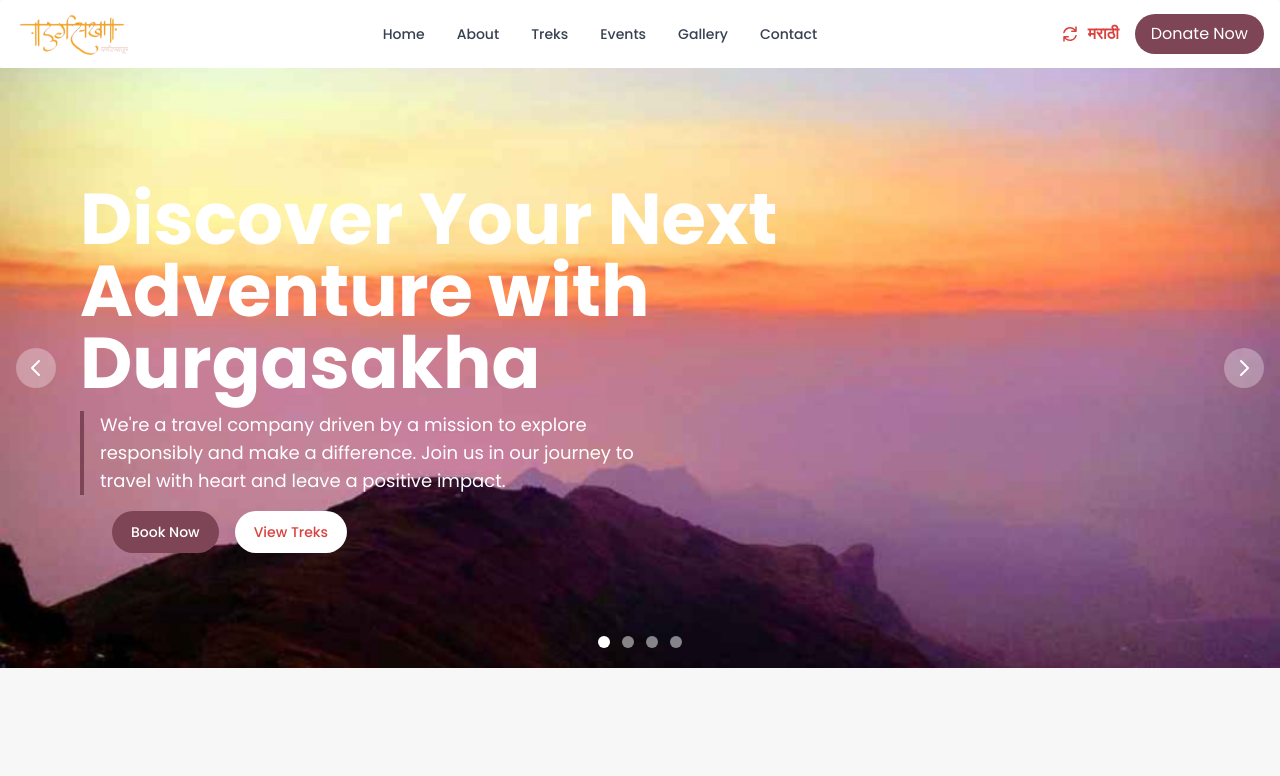
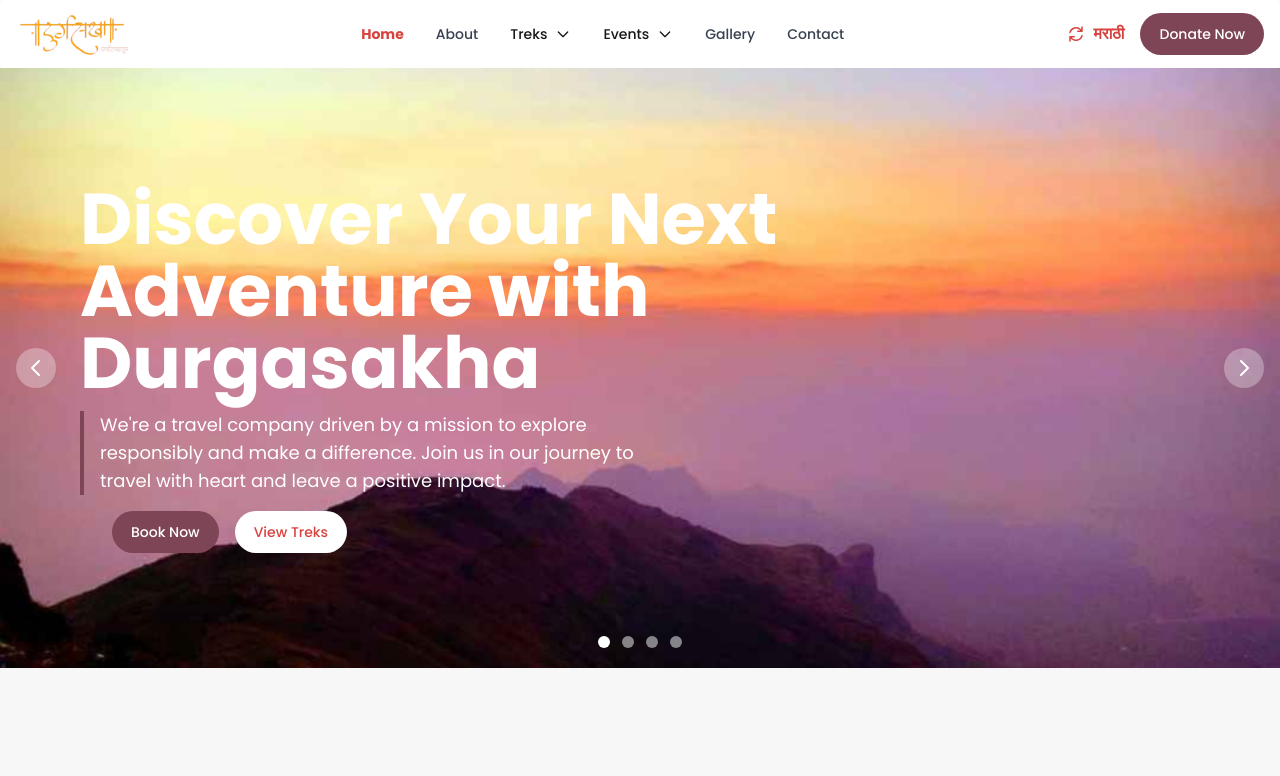
Before and after one commit to RishabhSinha02/durgasakha-frontend, a Next.js app: page / in a window 1280 px wide. Shown: the top 776 px of the page. Built offline with nearby package versions, Linux system fonts and the light colour scheme.

Commit message:
Navbar fixed

```diff
--- a/src/app/components/navbar/CustomNavbar.js
+++ b/src/app/components/navbar/CustomNavbar.js
@@ -1,8 +1,34 @@
+"use client";
 import Link from 'next/link';
 import Image from 'next/image';
-import { Navbar, NavbarBrand, NavbarCollapse, NavbarLink, NavbarToggle, Button } from "flowbite-react";
+import { Navbar, NavbarBrand, NavbarCollapse, NavbarLink, NavbarToggle, Button, Dropdown } from "flowbite-react";
+import { usePathname } from 'next/navigation';
+import { useState } from 'react';
 
 export default function CustomNavbar() {
+    const pathname = usePathname();
+    const [openDropdown, setOpenDropdown] = useState(null);
+
+    const isActive = (path) => {
+        return pathname === path ? 'text-primary font-bold' : '';
+    };
+
+    const isTrekActive = () => {
+        const trekRoutes = ['/upcoming-treks', '/past-treks'];
+        return trekRoutes.some(route => pathname === route);
+    };
+
+    const isEventActive = () => {
+        const eventRoutes = ['/upcoming-events', '/past-events'];
+        return eventRoutes.some(route => pathname === route);
+    };
+
+    const handleDropdownClick = (name) => (e) => {
+        e.preventDefault();
+        e.stopPropagation();
+        setOpenDropdown(openDropdown === name ? null : name);
+    };
+
     return (
         <Navbar fluid rounded>
             <NavbarBrand as={Link} href="/">
@@ -12,37 +38,139 @@
                     alt="Durgasakha"
                     width={80}
                     height={50}
-                    />
+                    priority
+                />
             </NavbarBrand>
             <div className="flex md:order-2 gap-4">
-                <div className='flex gap-2 items-center cursor-pointer font-extrabold' style={{ color: '#D8423F' }}>
-                    <svg xmlns="http://www.w3.org/2000/svg" viewBox="0 0 20 20" fill="currentColor" className="size-5">
+                <div className='flex gap-2 items-center cursor-pointer font-extrabold text-primary'>
+                    <svg xmlns="http://www.w3.org/2000/svg" viewBox="0 0 20 20" fill="currentColor" className="w-5 h-5">
                         <path fillRule="evenodd" d="M15.312 11.424a5.5 5.5 0 0 1-9.201 2.466l-.312-.311h2.433a.75.75 0 0 0 0-1.5H3.989a.75.75 0 0 0-.75.75v4.242a.75.75 0 0 0 1.5 0v-2.43l.31.31a7 7 0 0 0 11.712-3.138.75.75 0 0 0-1.449-.39Zm1.23-3.723a.75.75 0 0 0 .219-.53V2.929a.75.75 0 0 0-1.5 0V5.36l-.31-.31A7 7 0 0 0 3.239 8.188a.75.75 0 1 0 1.448.389A5.5 5.5 0 0 1 13.89 6.11l.311.31h-2.432a.75.75 0 0 0 0 1.5h4.243a.75.75 0 0 0 .53-.219Z" clipRule="evenodd" />
                     </svg>
                     मराठी
                 </div>
-                <Link href="/donate">
-                    <button className="rounded-full bg-secondary text-white px-4 py-2">Donate Now</button>
-                </Link>
+                <Button as={Link} href="/donate" className="rounded-full bg-secondary">
+                    Donate Now
+                </Button>
                 <NavbarToggle />
             </div>
             <NavbarCollapse>
-                <NavbarLink as={Link} href="/">
+                <NavbarLink
+                    href="/"
+                    as={Link}
+                    className={isActive('/')}
+                >
                     Home
                 </NavbarLink>
-                <NavbarLink as={Link} href="/about-us">
+                <NavbarLink
+                    href="/about-us"
+                    as={Link}
+                    className={isActive('/about-us')}
+                >
                     About
                 </NavbarLink>
-                <NavbarLink as={Link} href="/upcoming-treks">
-                    Treks
-                </NavbarLink>
-                <NavbarLink as={Link} href="/upcoming-events">
-                    Events
-                </NavbarLink>
-                <NavbarLink as={Link} href="/gallery">
+
+                {/* Mobile Navigation */}
+                <div className="md:hidden">
+                    <button
+                        onClick={handleDropdownClick('treks')}
+                        className="flex items-center w-full py-2 text-base"
+                    >
+                        Treks
+                    </button>
+                    {openDropdown === 'treks' && (
+                        <div className="pl-4">
+                            <Link href="/upcoming-treks" className="block py-2">
+                                Upcoming Treks
+                            </Link>
+                            <Link href="/past-treks" className="block py-2">
+                                Past Treks
+                            </Link>
+                        </div>
+                    )}
+
+                    <button
+                        onClick={handleDropdownClick('events')}
+                        className="flex items-center w-full py-2 text-base"
+                    >
+                        Events
+                    </button>
+                    {openDropdown === 'events' && (
+                        <div className="pl-4">
+                            <Link href="/upcoming-events" className="block py-2">
+                                Upcoming Events
+                            </Link>
+                            <Link href="/past-events" className="block py-2">
+                                Past Events
+                            </Link>
+                        </div>
+                    )}
+                </div>
+
+                {/* Desktop Navigation */}
+                <div className="hidden md:block">
+                    <Dropdown
+                        label={
+                            <span className={isTrekActive() ? 'text-primary font-bold' : ''}>
+                                Treks
+                            </span>
+                        }
+                        inline
+                    >
+                        <Dropdown.Item
+                            as={Link}
+                            href="/upcoming-treks"
+                            className={isActive('/upcoming-treks')}
+                        >
+                            Upcoming Treks
+                        </Dropdown.Item>
+                        <Dropdown.Item
+                            as={Link}
+                            href="/past-treks"
+                            className={isActive('/past-treks')}
+                        >
+                            Past Treks
+                        </Dropdown.Item>
+                    </Dropdown>
+                </div>
+
+                <div className="hidden md:block">
+                    <Dropdown
+                        label={
+                            <span className={isEventActive() ? 'text-primary font-bold' : ''}>
+                                Events
+                            </span>
+                        }
+                        inline
+                    >
+                        <Dropdown.Item
+                            as={Link}
+                            href="/upcoming-events"
+                            className={isActive('/upcoming-events')}
+                        >
+                            Upcoming Events
+                        </Dropdown.Item>
+                        <Dropdown.Item
+                            as={Link}
+                            href="/past-events"
+                            className={isActive('/past-events')}
+                        >
+                            Past Events
+                        </Dropdown.Item>
+                    </Dropdown>
+                </div>
+
+                <NavbarLink
+                    href="/gallery"
+                    as={Link}
+                    className={isActive('/gallery')}
+                >
                     Gallery
                 </NavbarLink>
-                <NavbarLink as={Link} href="/contact-us">
+                <NavbarLink
+                    href="/contact-us"
+                    as={Link}
+                    className={isActive('/contact-us')}
+                >
                     Contact
                 </NavbarLink>
             </NavbarCollapse>
```
